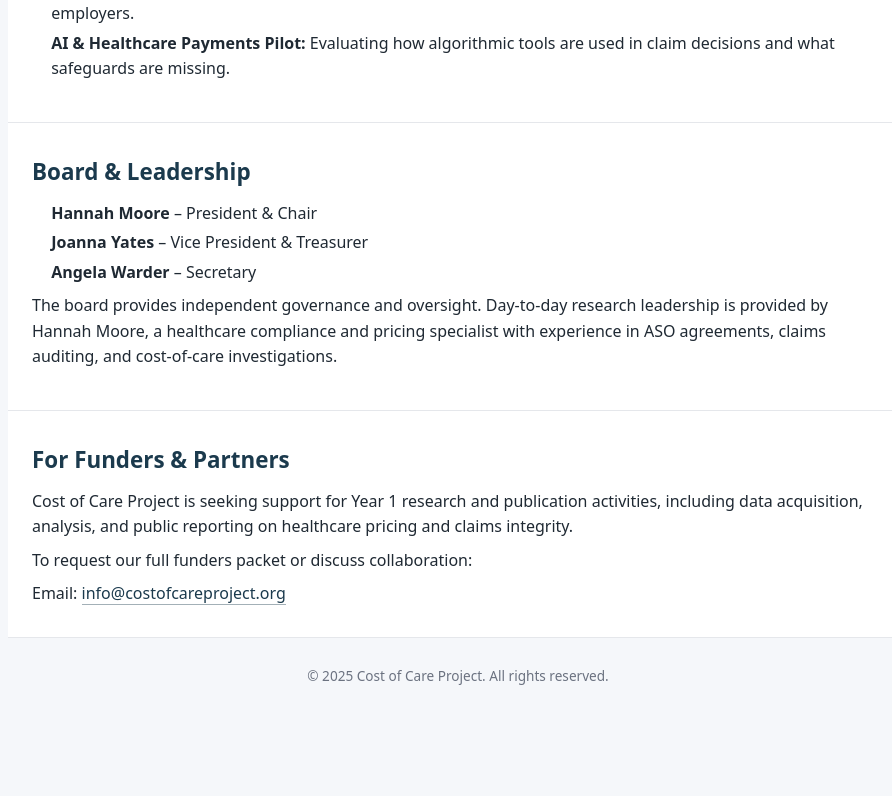
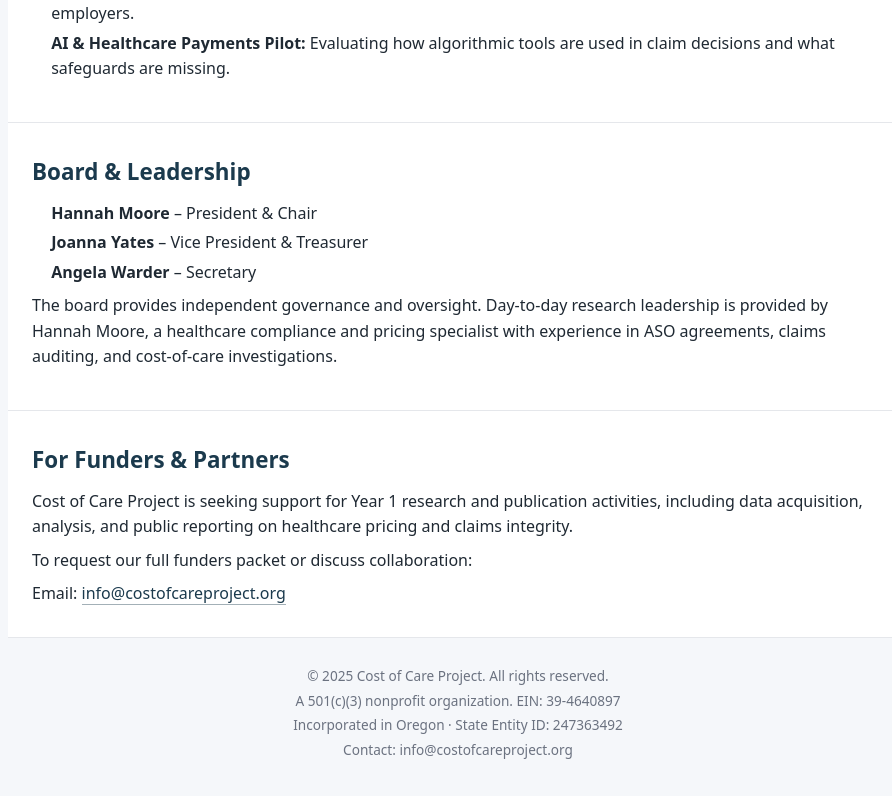
Before and after one commit to RedThreadGrp/nextjs-boilerplate, a Next.js app: page / in a window 1280 px wide. Shown: the part 978-1774 px from the top of the page, without its empty margins (182-1074 px from the left). Before the commit the page ends 1701 px from the top, so only its background shows below. Built offline with nearby package versions, Linux system fonts and the light colour scheme.

Commit message:
Enhance footer with organization details and contact info
Added additional information about the organization and contact details.

```diff
--- a/app/page.tsx
+++ b/app/page.tsx
@@ -113,8 +113,17 @@ export default function HomePage() {
       </section>
 
       <footer className="footer">
-        <p>© {new Date().getFullYear()} Cost of Care Project. All rights reserved.</p>
-      </footer>
+  <p>© {new Date().getFullYear()} Cost of Care Project. All rights reserved.</p>
+  <p>A 501(c)(3) nonprofit organization. EIN: 39-4640897</p>
+  <p>Incorporated in Oregon · State Entity ID: 247363492</p>
+  <p>
+    Contact:{" "}
+    <a href="mailto:info@costofcareproject.org">
+      info@costofcareproject.org
+    </a>
+  </p>
+</footer>
+
     </main>
   );
 }
```
